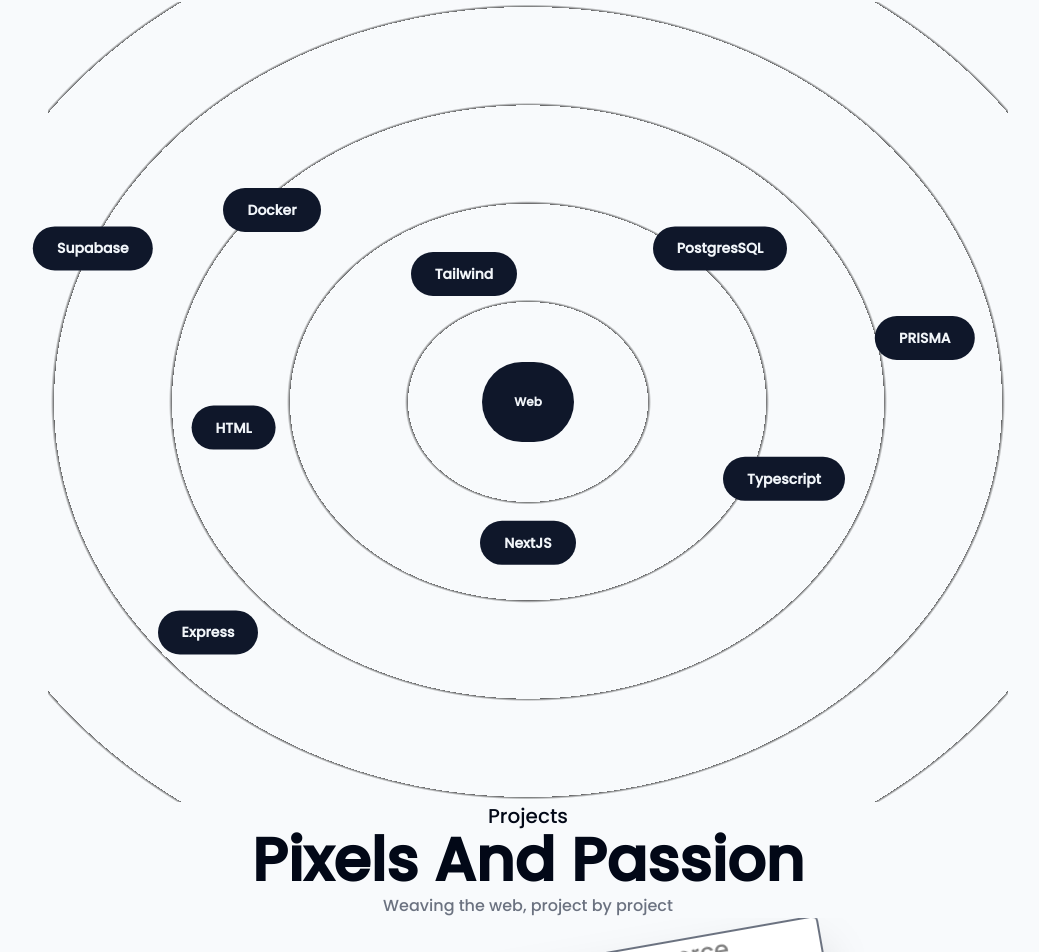
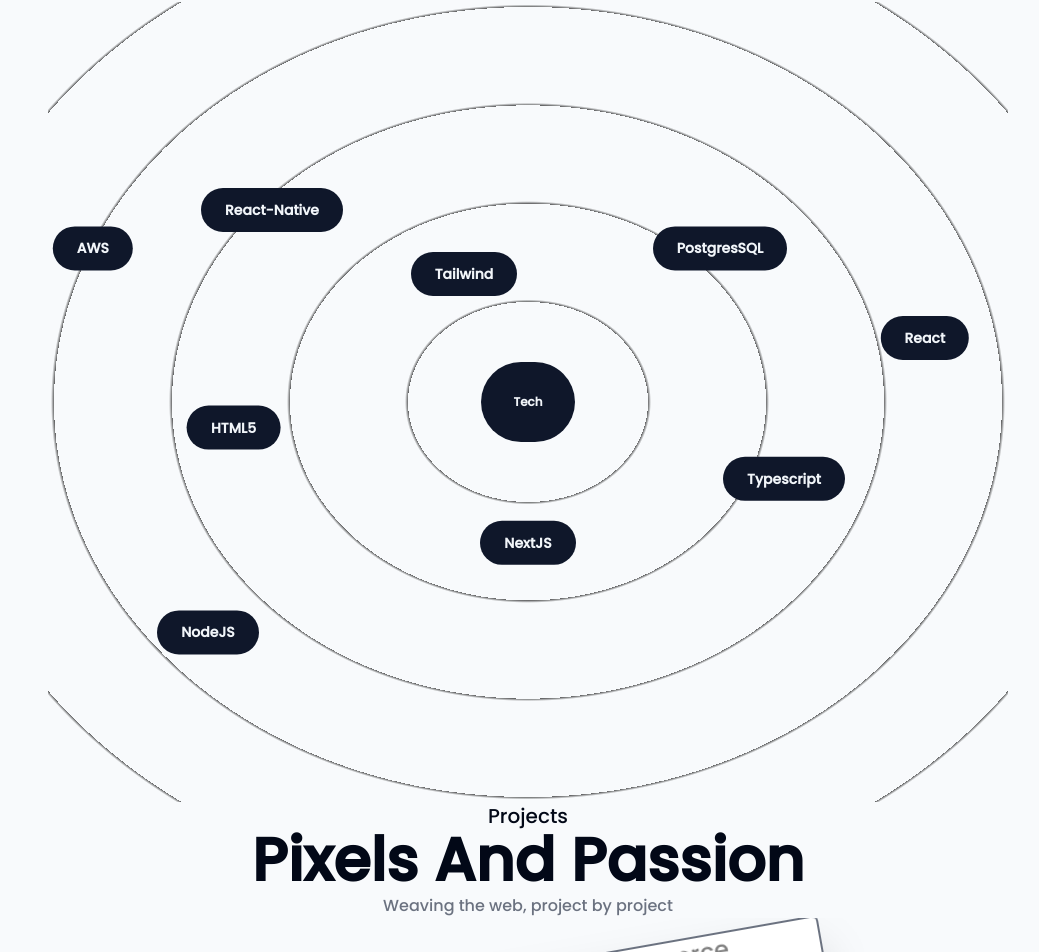
Before and after one commit to DhrishP/Portfolio_next, a Next.js app: page / in a window 1280 px wide. Shown: the part 1594-2546 px from the top of the page, without its empty margins (112-1151 px from the left). Built offline with nearby package versions, Linux system fonts and the light colour scheme.

Commit message:
changed web of skills

```diff
--- a/src/app/(Skills)/Skill.tsx
+++ b/src/app/(Skills)/Skill.tsx
@@ -48,17 +48,17 @@
       </div>
       <div className='w-3/4 mx-auto  relative flex lg:h-screen md:h-[80vh] h-[50vh] items-center justify-center  bg-circularLightsm  md:bg-circularLight dark:bg-circularDarksm md:dark:bg-circularDark  '>
           <motion.div className='flex items-center justify-center rounded-full font-semibold bg-transparent text-primary md:bg-primary md:text-secondary shadow-primary cursor-pointer lg:p-8 md:p-5 sm:p-6 sm:text-xs' whileHover={{scale:1.05}}>
-            Web
+            Tech
           </motion.div>
-          <Skills name="HTML" x="-23vw" y="2vw"/>
+          <Skills name="HTML5" x="-23vw" y="2vw"/>
           <Skills name="Tailwind" x="-5vw" y="-10vw"/>
           <Skills name="Typescript" x="20vw" y="6vw"/>
           <Skills name="NextJS" x="0vw" y="11vw"/>
-          <Skills name="Docker" x="-20vw" y="-15vw"/>
+          <Skills name="React-Native" x="-20vw" y="-15vw"/>
           <Skills name="PostgresSQL" x="15vw" y="-12vw"/>
-          <Skills name="PRISMA" x="31vw" y="-5vw"/>
-          <Skills name="Supabase" x="-34vw" y="-12vw"/>
-          <Skills name="Express" x="-25vw" y="18vw"/>
+          <Skills name="React" x="31vw" y="-5vw"/>
+          <Skills name="AWS" x="-34vw" y="-12vw"/>
+          <Skills name="NodeJS" x="-25vw" y="18vw"/>
       </div>
    </>
   )
```
